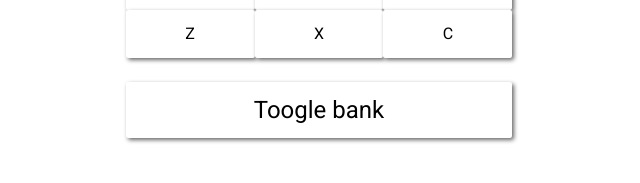
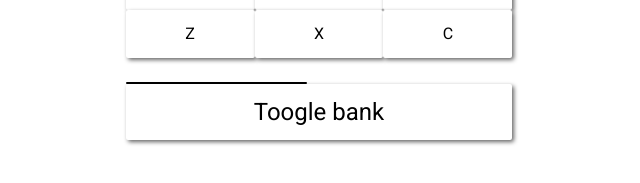
Before and after one commit to marianoheller/drum-machine, a React (Create React App) app: page / in a window 1280 px wide. Shown: the part 343-526 px from the top of the page, without its empty margins (321-961 px from the left). Built offline with nearby package versions, Linux system fonts and the light colour scheme.

Commit message:
finished

```diff
--- a/src/DrumMachine/DrumMachine.css
+++ b/src/DrumMachine/DrumMachine.css
@@ -106,6 +106,25 @@
     text-decoration: none;
   }
 
+#bankIndicatorContainer {
+  margin-bottom: 0 !important;
+}
+
+.bankIndicatorContainer{
+  padding-bottom: 0 !important;
+  margin-bottom: 0 !important;
+}
+
+.bankIndicator {
+  height: 0.1rem;
+  -webkit-border-radius: 1;
+  -moz-border-radius: 1;
+  border-radius: 1px;
+}
+
+.bankIndicatorActive {
+  background-color: black;
+}
 /**********************************************************
 * RANGE INPUT
 */
--- a/src/DrumMachine/DrumMachine.js
+++ b/src/DrumMachine/DrumMachine.js
@@ -45,6 +45,7 @@ export default class DrumMachine extends Component {
 
     render() {
         const { currentBank, volume } = this.state;
+        const currentIndex = banks.findIndex( (b) => b===currentBank);
         return (
             <div className="columns" id="drum-machine">
                 <div className="column is-one-third is-offset-one-third">
@@ -59,7 +60,7 @@ export default class DrumMachine extends Component {
                         <NumPad volume={volume} bank={currentBank} onNumPadPress={this.onNumPadPress}/>
                     </div>
                     <div className="column is-12">
-                    <BankChooser onToogle={this.onToogleBank}/>
+                    <BankChooser onToogle={this.onToogleBank} currentIndex={currentIndex}/>
                 </div>
 
 
@@ -178,10 +179,25 @@ class NumPad extends Component {
 class BankChooser extends Component {
 
     render() {
-        const { onToogle } = this.props;
+        const { onToogle, currentIndex } = this.props;
         return (
-            <div onClick={onToogle} id="bankContainer">
-                Toogle bank
+            <div>
+                <div className="columns" id="bankIndicatorContainer">
+                    { banks.map( (b,i) => {
+                        return <div
+                        key={`bankIndicatorContainer${i}`}
+                        className={`
+                        bankIndicatorContainer
+                        column
+                        is-${Math.floor(12/banks.length)}
+                        `}>
+                            <div className={`bankIndicator ${i===currentIndex ? "bankIndicatorActive" : ""}`} ></div>
+                        </div>
+                    })}
+                </div>
+                <div onClick={onToogle} id="bankContainer">
+                    Toogle bank
+                </div>
             </div>
         )
     }
```
